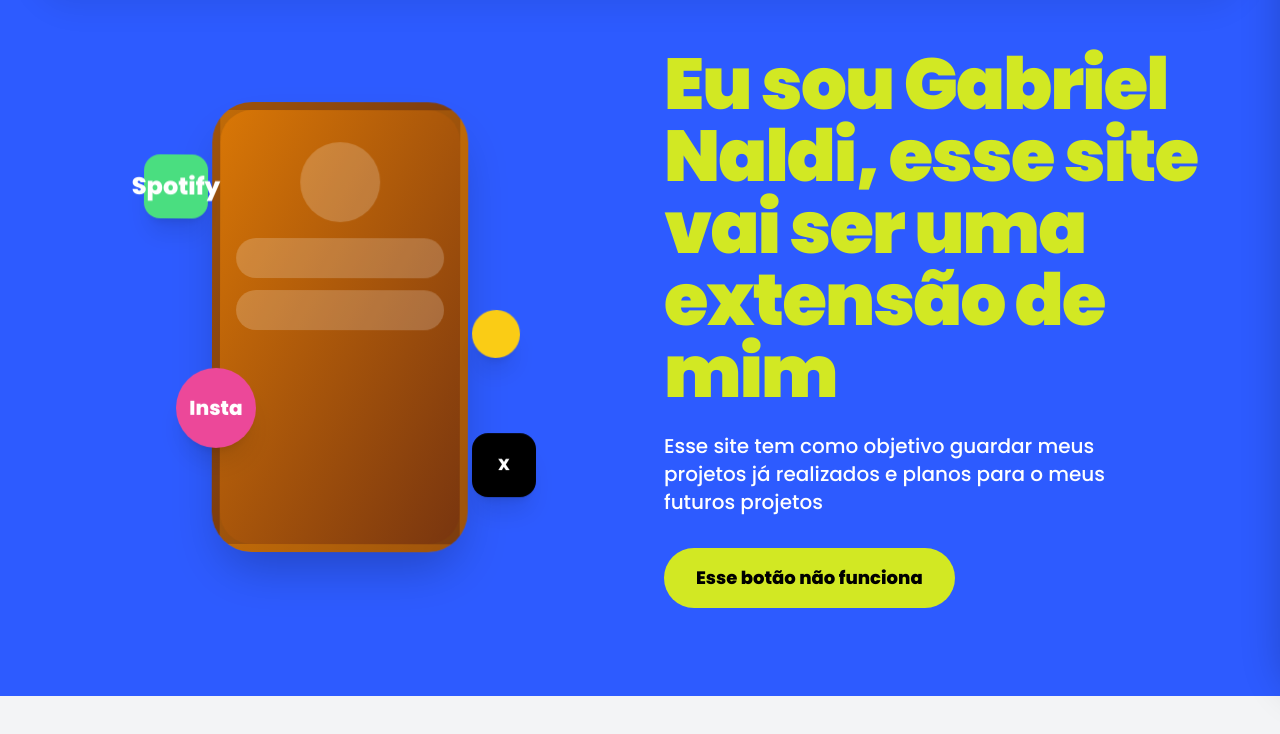
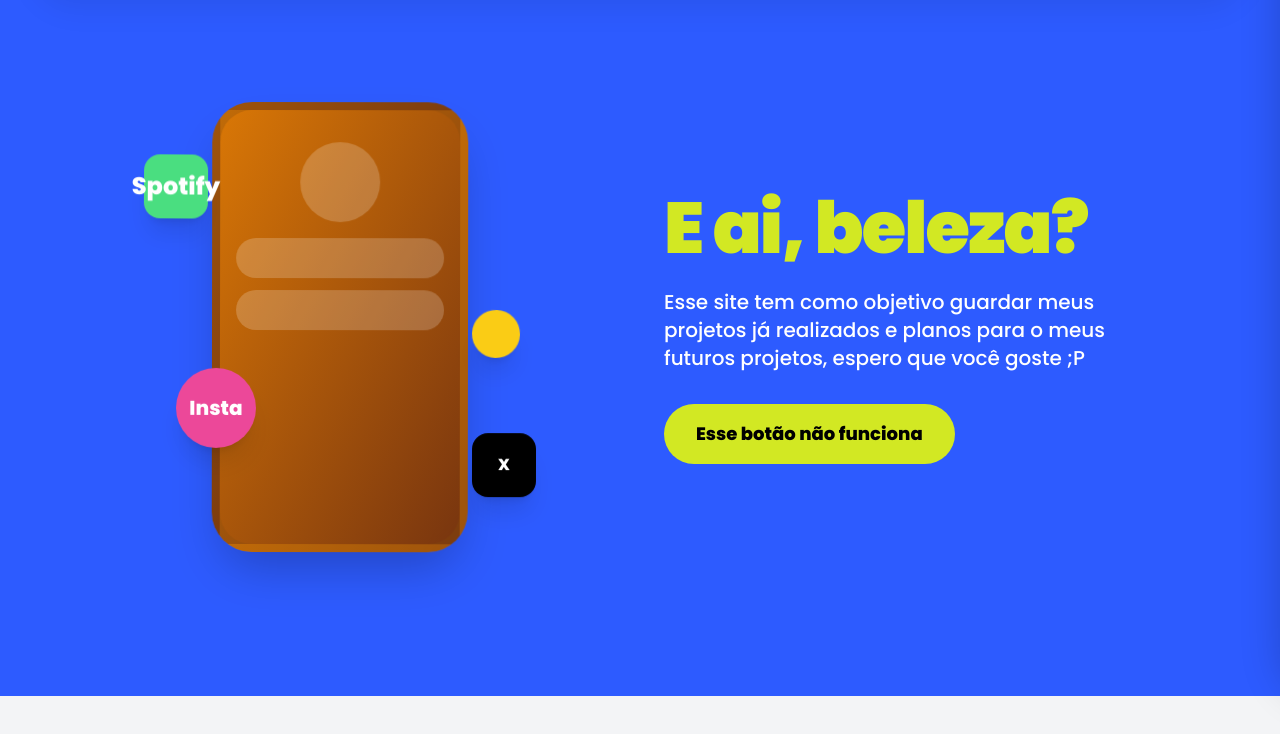
Before and after one commit to Vyronx/vyronx, a plain HTML site: page index.html in a window 1280 px wide. Shown: the part 104-838 px from the top of the page. Drawn offline with nearby package versions, Linux system fonts and the light colour scheme; no server answers.

Commit message:
apresentação

```diff
--- a/index.html
+++ b/index.html
@@ -186,10 +186,10 @@
             <!-- Conteúdo em Texto -->
             <div class="w-full md:w-1/2 text-left">
                 <h1 class="text-5xl md:text-7xl font-black text-yellow-linktree tracking-tight leading-[1.1] mb-6">
-                    Eu sou Gabriel Naldi, esse site vai ser uma extensão de mim
+                    E ai, beleza?
                 </h1>
                 <p class="text-white text-lg md:text-xl mb-8 font-medium leading-relaxed max-w-lg">
-                    Esse site tem como objetivo guardar meus projetos já realizados e planos para o meus futuros projetos
+                    Esse site tem como objetivo guardar meus projetos já realizados e planos para o meus futuros projetos, espero que você goste ;P
                 </p>
                 <button class="bg-yellow-linktree text-black font-bold py-4 px-8 rounded-full text-lg hover:scale-105 transition-transform duration-300">
                     Esse botão não funciona
```
